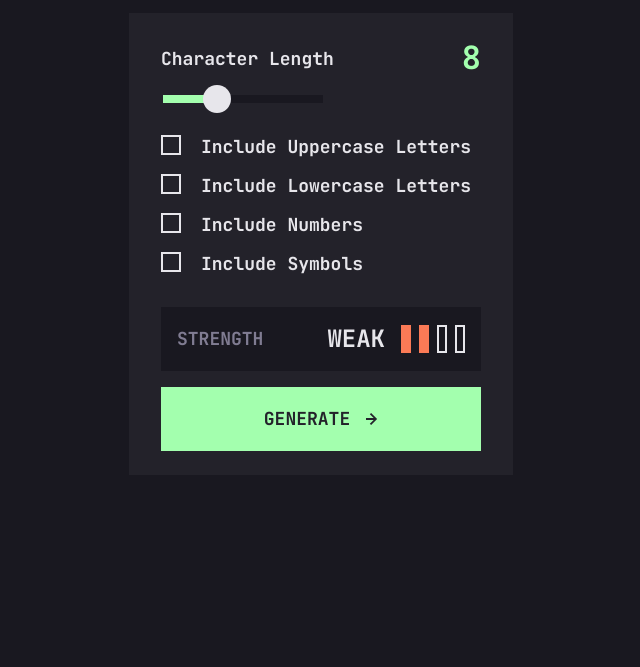
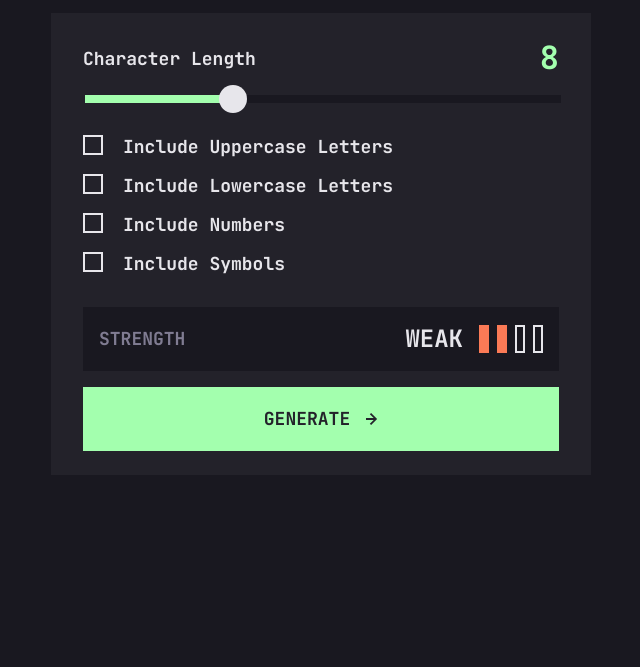
Before and after one commit to vaishnavi2121123/password-generator-2, a plain HTML site: page index.html in a window 1280 px wide. Shown: the part 266-933 px from the top of the page, without its empty margins (319-959 px from the left). Drawn offline with Linux system fonts and the light colour scheme.

```diff
--- a/style.css
+++ b/style.css
@@ -68,8 +68,6 @@
     background-color: hsl(var(--clr-veryDarkGrey));
     min-height: 100vh;
 
-    width: 30%;
-    margin-left: 35%;
     overflow-x: hidden;
   }
 
@@ -278,7 +276,7 @@
   }
 
   .slider {
-    width: 50%;
+    width: 100%;
     margin-top: 1rem;
     margin-bottom: 2rem;
   }
```
